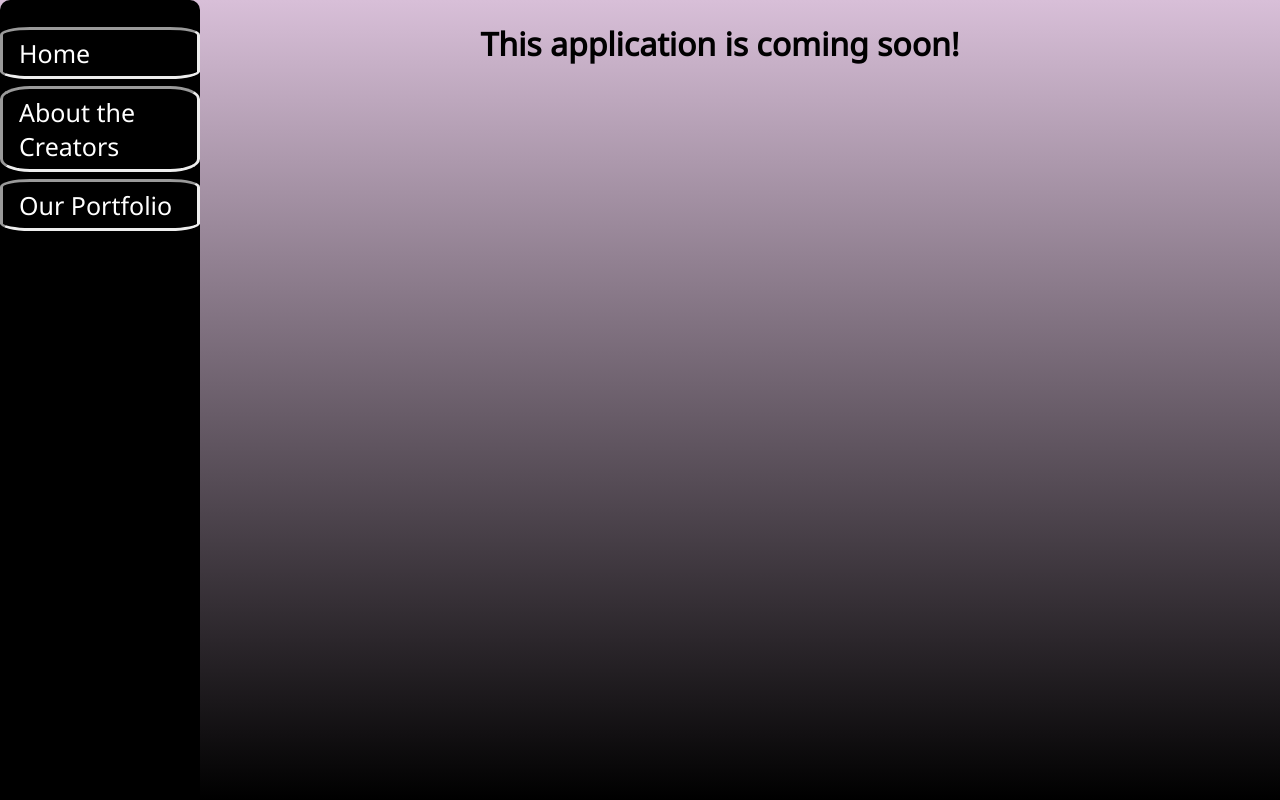
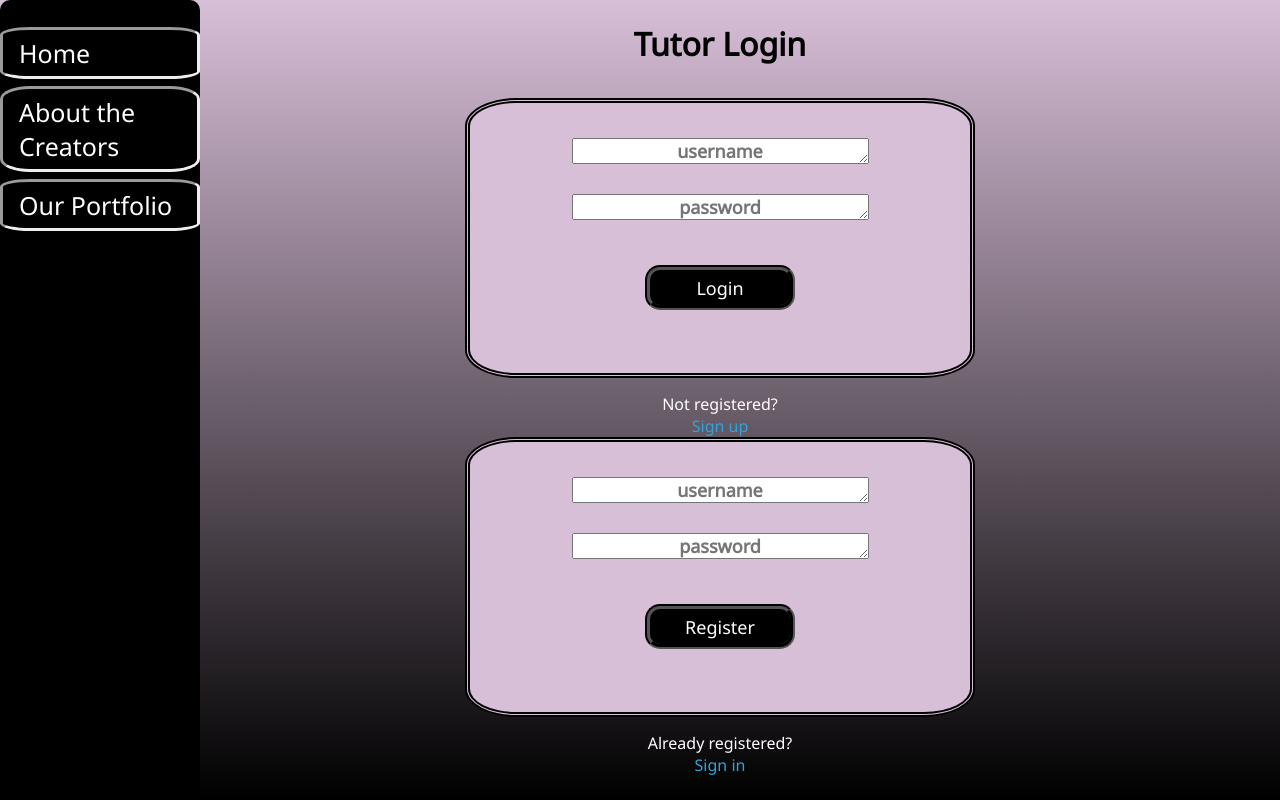
Before and after one commit to umaparhar1/gitgals, a Django app: page /tutorPage.html in a window 1280 px wide. Run offline with Django 3.2, Linux system fonts and the light colour scheme.

Commit message:
tutor login and registration form basics

```diff
--- a/Proj1/converter/templates/converter/studentPage.html
+++ b/Proj1/converter/templates/converter/studentPage.html
@@ -44,7 +44,7 @@
                style="size:20px; text-align:center; font-stretch:expanded; font-weight:bold;"></textarea>
        </div>
        <button onclick="studentTutorRequest()" id="sendTutorRequest"
-       style="margin-top:30px; height:55px; width:230px; font-size:18px; background-color: black; border-style:groove; border-width:5px; border-radius:15px; color: white;">Send request</button>
+            style="margin-top:30px; height:55px; width:230px; font-size:18px; background-color: black; border-style:groove; border-width:5px; border-radius:15px; color: white;">Send request</button>
    </div>
 </body>
 
--- a/Proj1/converter/templates/converter/tutorPage.html
+++ b/Proj1/converter/templates/converter/tutorPage.html
@@ -21,7 +21,34 @@
         <a href="ourPortfolio.html">Our Portfolio</a>
     </div>
     <div class="main">
-        <h1 style="margin-top: 2%;margin-bottom: 3%">This application is coming soon!</h1>
+        <h1 style="margin-top: 2%;margin-bottom: 3%">Tutor Login</h1>
+        <!-- Tutor login -->
+        <div class="tutorLogin">
+            <div class = "loginForm" style="background-color: #D8BFD8; margin-top:20%; height:270px; width:500px; margin:0 auto; border-radius:10%; border-color: black; border-width:5px; border-style:double;">
+                <textarea type="text" placeholder="username" cols="30" rows="1" style="margin-top:35px; size:30px; text-align:center; font-stretch:expanded; font-size:18px; font-weight:bold;"></textarea>
+                <br>
+                <textarea type="text" placeholder="password" cols="30" rows="1" style="margin-top:25px; size:30px; text-align:center; font-stretch:expanded; font-size:18px; font-weight:bold;"></textarea>
+                <br>
+                <button onclick="tutorLogin()" id="tutorLoginButton"
+                    style="margin-top:40px; height:45px; width:150px; font-size:18px; background-color: black; border-style:groove; border-width:5px; border-radius:15px; color: white;">Login</button>
+            </div>
+            <p style="margin-top:15px; color:white">Not registered?</p>
+            <a style="color:rgb(46, 164, 219)">Sign up</a>
+        </div>
+        <!-- Tutor login -->
+        <div class="tutorRegistration">
+            <div class = "registrationForm" style="background-color: #D8BFD8; margin-top:20%; height:270px; width:500px; margin:0 auto; border-radius:10%; border-color: black; border-width:5px; border-style:double;">
+                <textarea type="text" placeholder="username" cols="30" rows="1" style="margin-top:35px; size:30px; text-align:center; font-stretch:expanded; font-size:18px; font-weight:bold;"></textarea>
+                <br>
+                <textarea type="text" placeholder="password" cols="30" rows="1" style="margin-top:25px; size:30px; text-align:center; font-stretch:expanded; font-size:18px; font-weight:bold;"></textarea>
+                <br>
+                <button onclick="createTutorAccount()" id="tutorRegisterButton"
+                    style="margin-top:40px; height:45px; width:150px; font-size:18px; background-color: black; border-style:groove; border-width:5px; border-radius:15px; color: white;">Register</button>
+            </div>
+            <p style="margin-top:15px; color:white">Already registered?</p>
+            <a style="color:rgb(46, 164, 219)">Sign in</a>
+        </div>
+    </div>
 </body>
 
 </html>
```
